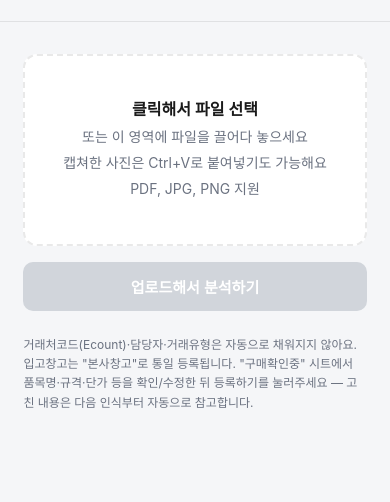
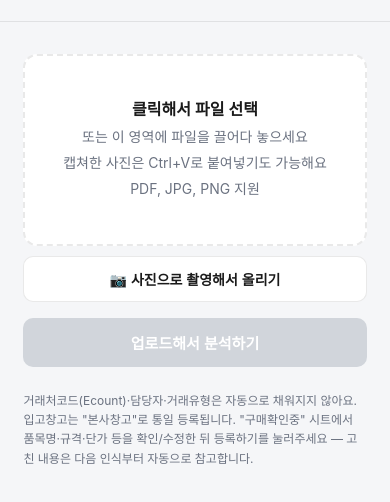
Before and after one commit to ppfppf2010-hue/HIT-TILE, a plain HTML site: page purchase/index.html in a window 390 px wide. Shown: the part 166-668 px from the top of the page. Drawn offline with Linux system fonts and the light colour scheme.

Commit message:
Add direct camera-capture button to purchase upload page
Mobile users were routing around the normal file picker (via a
third-party LG U+ "send document" page) just to get a camera-capture
option, since the plain file input's gallery/camera chooser isn't
reliable in every mobile browser context. Added a dedicated
"사진으로 촬영해서 올리기" button backed by a hidden
accept="image/*" capture="environment" input, so tapping it launches
the camera directly. Reuses the existing pickFile() flow, so preview/
upload behavior is unchanged.

Co-Authored-By: Claude Sonnet 5 <noreply@anthropic.com>

```diff
--- a/purchase/index.html
+++ b/purchase/index.html
@@ -307,6 +307,25 @@
     color:var(--muted);
     line-height:1.6;
   }
+
+  button.camera-btn{
+    margin-top:10px;
+    width:100%;
+    padding:12px;
+    border:1px solid var(--line);
+    border-radius:10px;
+    background:var(--card);
+    color:var(--ink);
+    font-size:14px;
+    font-weight:600;
+    cursor:pointer;
+    display:flex;
+    align-items:center;
+    justify-content:center;
+    gap:6px;
+    transition:border-color .15s ease, background .15s ease;
+  }
+  button.camera-btn:hover{ border-color:var(--brass); background:#f2f5ff; }
 </style>
 <script src="https://cdnjs.cloudflare.com/ajax/libs/xlsx/0.18.5/xlsx.full.min.js"></script>
 </head>
@@ -327,6 +346,9 @@
       <p>PDF, JPG, PNG 지원</p>
       <input type="file" id="fileInput" accept="application/pdf,image/*">
     </div>
+
+    <button type="button" class="camera-btn" id="cameraBtn">📷 사진으로 촬영해서 올리기</button>
+    <input type="file" id="cameraInput" accept="image/*" capture="environment" style="display:none">
 
     <div class="file-chip" id="fileChip">
       <span class="name" id="fileName"></span>
@@ -421,6 +443,8 @@
 
   const dropZone = document.getElementById('dropZone');
   const fileInput = document.getElementById('fileInput');
+  const cameraBtn = document.getElementById('cameraBtn');
+  const cameraInput = document.getElementById('cameraInput');
   const fileChip = document.getElementById('fileChip');
   const fileName = document.getElementById('fileName');
   const fileClear = document.getElementById('fileClear');
@@ -483,6 +507,12 @@
 
   dropZone.addEventListener('click', () => fileInput.click());
   fileInput.addEventListener('change', (e) => pickFile(e.target.files[0]));
+
+  cameraBtn.addEventListener('click', () => cameraInput.click());
+  cameraInput.addEventListener('change', (e) => {
+    pickFile(e.target.files[0]);
+    cameraInput.value = '';
+  });
 
   ['dragenter', 'dragover'].forEach(evt => {
     dropZone.addEventListener(evt, (e) => {
```
